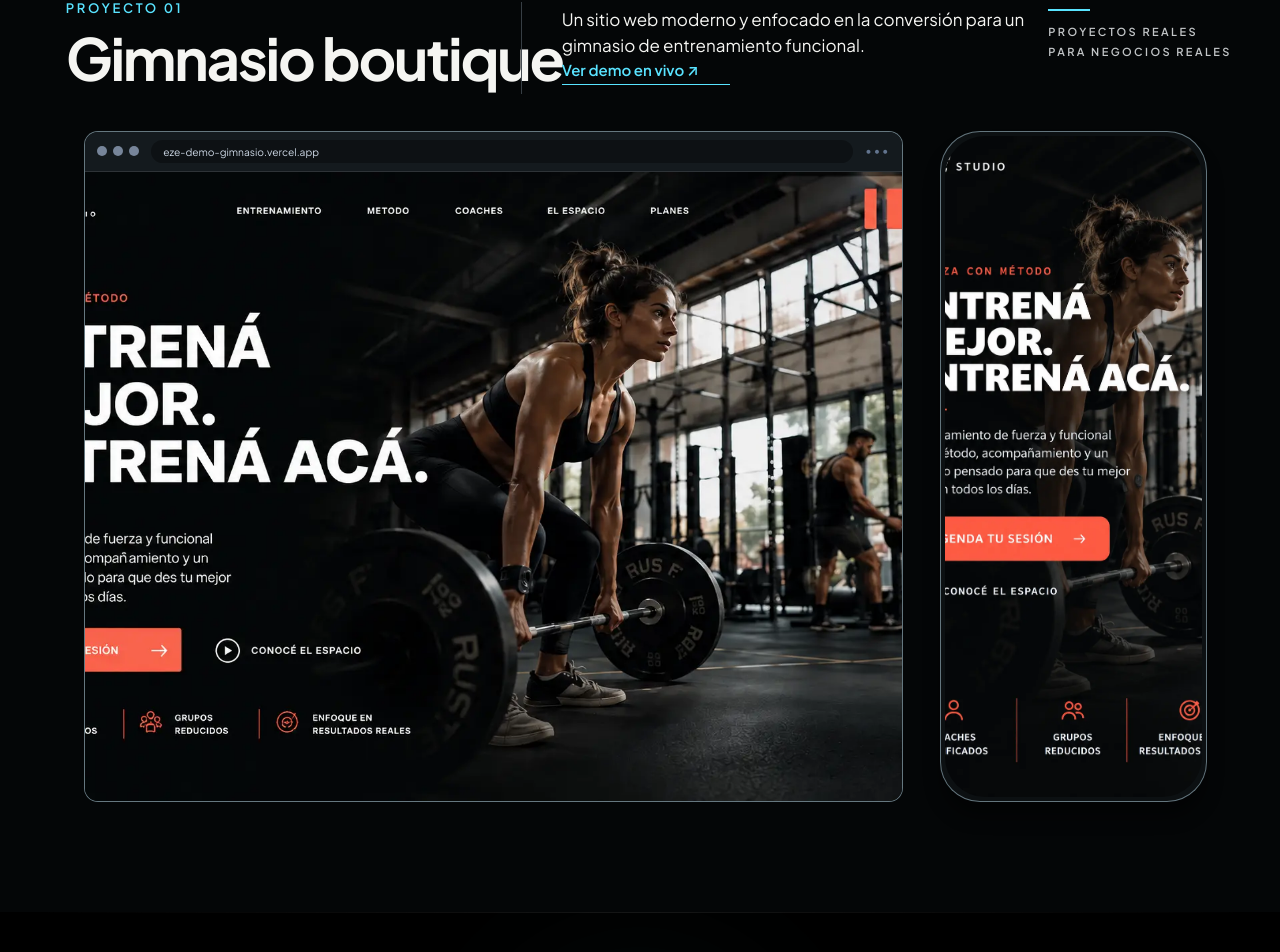
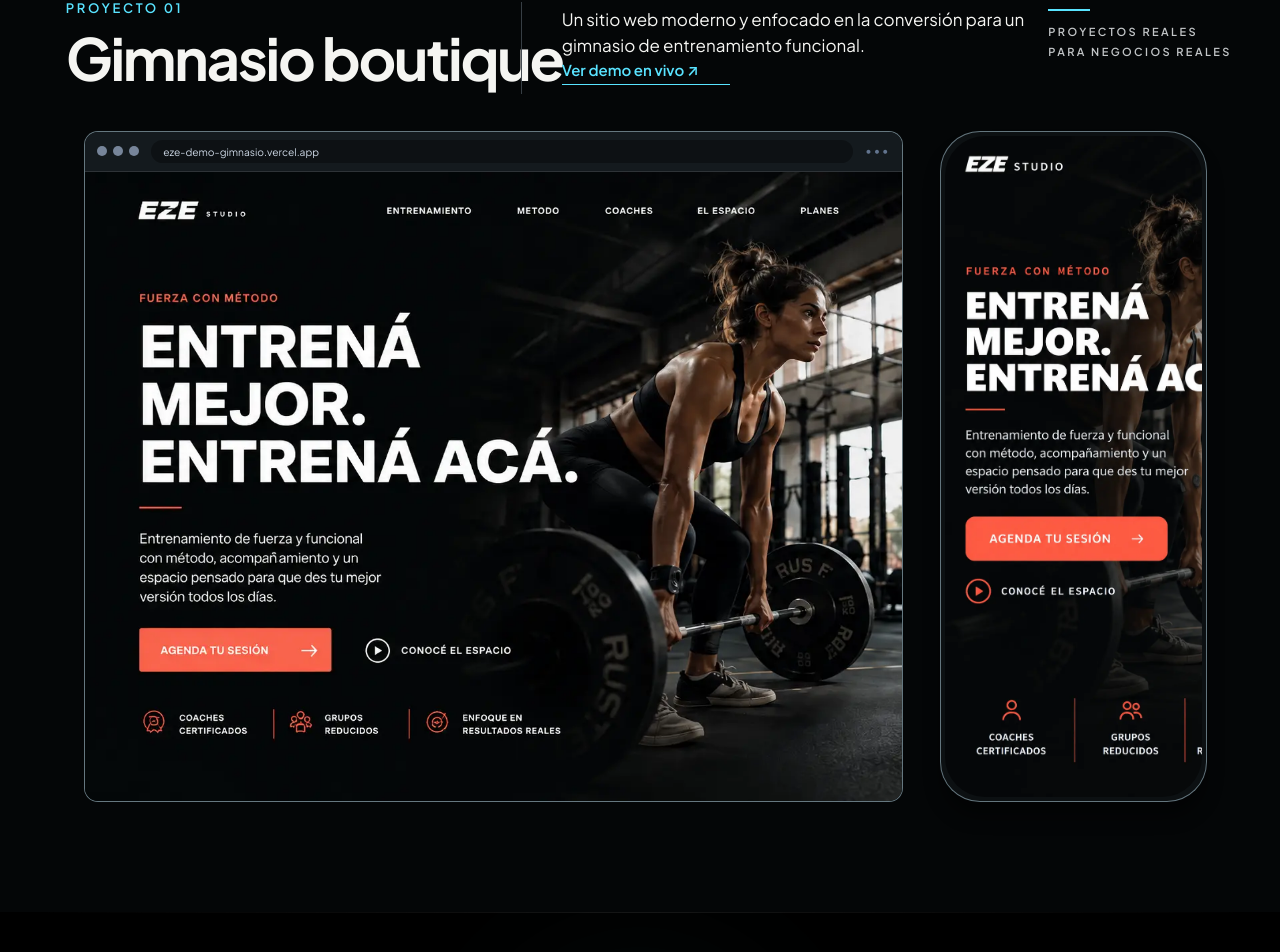
Before and after one commit to ezexgonzalez/eze-web-studio, a React (Vite) app: page / in a window 1280 px wide. Shown: the part 1956-2908 px from the top of the page. Built offline with nearby package versions, Linux system fonts and the light colour scheme.

Commit message:
fix: preserve project preview framing

```diff
--- a/src/components/sections/DemoSection.jsx
+++ b/src/components/sections/DemoSection.jsx
@@ -36,7 +36,7 @@ function BrowserPreview() {
       </div>
       <img
         alt={featuredDemo.desktopImage.alt}
-        className="block h-[calc(100%-2.5rem)] w-full object-cover object-center"
+        className="block h-[calc(100%-2.5rem)] w-full object-cover object-left"
         decoding="async"
         loading="lazy"
         src={featuredDemo.desktopImage.src}
@@ -55,7 +55,7 @@ function PhonePreview({ mobile = false }) {
     }>
       <img
         alt={featuredDemo.mobileImage.alt}
-        className="block h-full w-full rounded-[inherit] object-cover object-center"
+        className="block h-full w-full rounded-[inherit] object-cover object-left"
         decoding="async"
         loading="lazy"
         src={featuredDemo.mobileImage.src}
```
